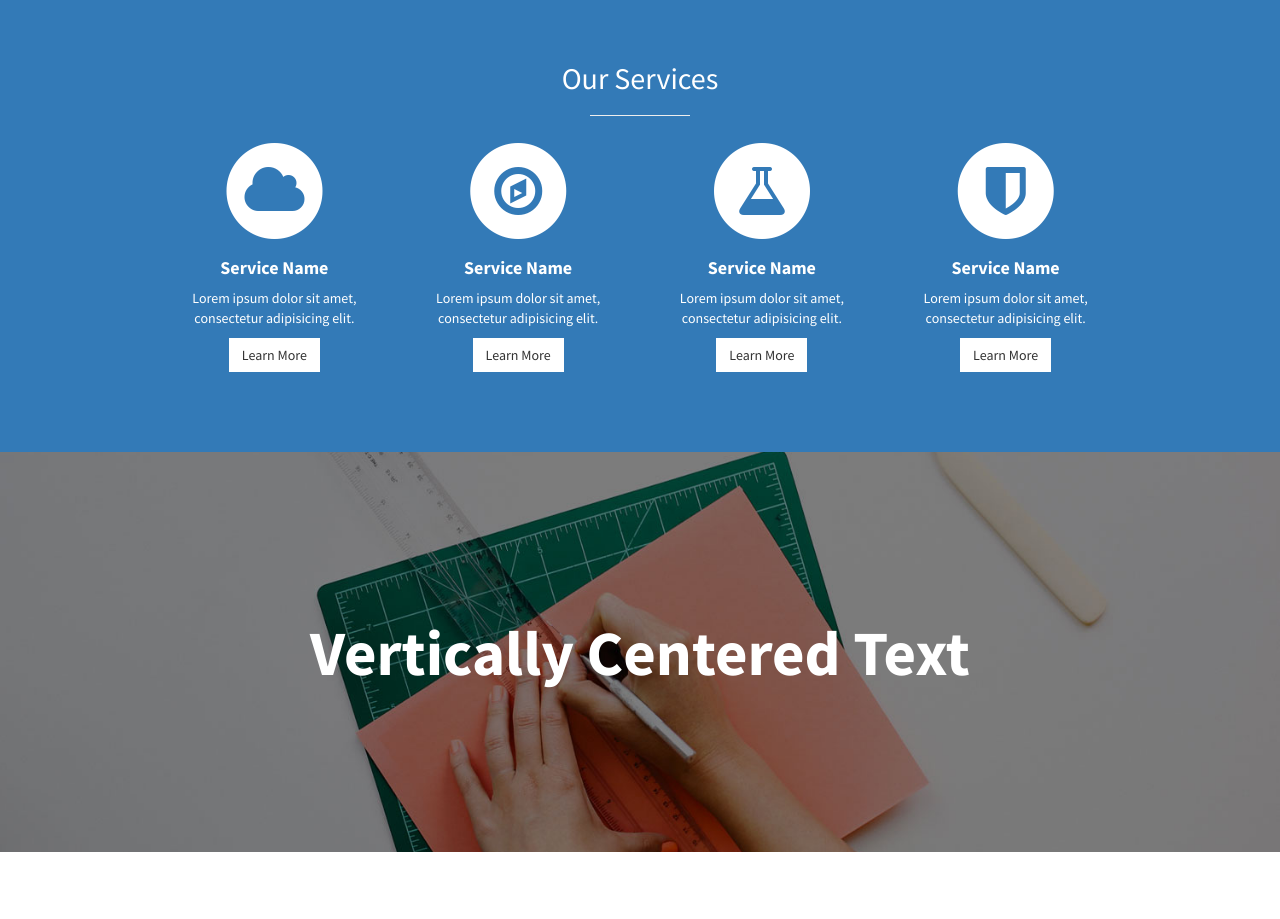
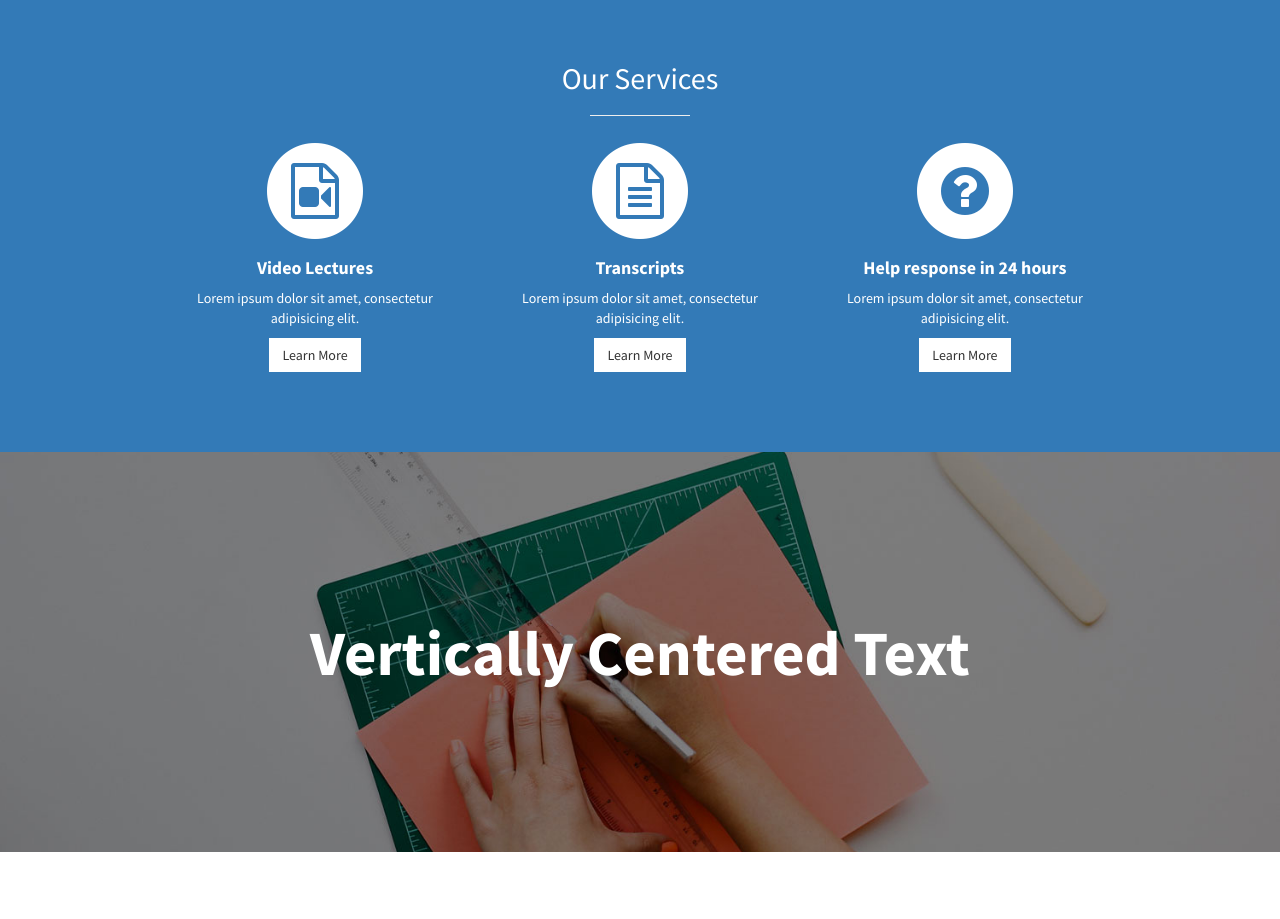
Before and after one commit to litwinski/LandingPageTheme, a plain HTML site: page index.html in a window 1280 px wide. Shown: the part 1020-1939 px from the top of the page. Drawn offline with Linux system fonts and the light colour scheme.

Commit message:
editing the services section with bootstrap and fontawesome

```diff
--- a/index.html
+++ b/index.html
@@ -91,58 +91,46 @@
                     <h2>Our Services</h2>
                     <hr class="small">
                     <div class="row">
-                        <div class="col-md-3 col-sm-6">
+                        <div class="col-md-4">
                             <div class="service-item">
                                 <span class="fa-stack fa-4x">
                                 <i class="fa fa-circle fa-stack-2x"></i>
-                                <i class="fa fa-cloud fa-stack-1x text-primary"></i>
+                                <i class="fa fa-file-video-o fa-stack-1x text-primary"></i>
                             </span>
                                 <h4>
-                                    <strong>Service Name</strong>
+                                    <strong>Video Lectures</strong>
                                 </h4>
                                 <p>Lorem ipsum dolor sit amet, consectetur adipisicing elit.</p>
                                 <a href="#" class="btn btn-light">Learn More</a>
                             </div>
                         </div>
-                        <div class="col-md-3 col-sm-6">
+                        <div class="col-md-4">
                             <div class="service-item">
                                 <span class="fa-stack fa-4x">
                                 <i class="fa fa-circle fa-stack-2x"></i>
-                                <i class="fa fa-compass fa-stack-1x text-primary"></i>
+                                <i class="fa fa-file-text-o fa-stack-1x text-primary"></i>
                             </span>
                                 <h4>
-                                    <strong>Service Name</strong>
+                                    <strong>Transcripts</strong>
                                 </h4>
                                 <p>Lorem ipsum dolor sit amet, consectetur adipisicing elit.</p>
                                 <a href="#" class="btn btn-light">Learn More</a>
                             </div>
                         </div>
-                        <div class="col-md-3 col-sm-6">
+                        <div class="col-md-4">
                             <div class="service-item">
                                 <span class="fa-stack fa-4x">
                                 <i class="fa fa-circle fa-stack-2x"></i>
-                                <i class="fa fa-flask fa-stack-1x text-primary"></i>
+                                <i class="fa fa-question-circle fa-stack-1x text-primary"></i>
                             </span>
                                 <h4>
-                                    <strong>Service Name</strong>
+                                    <strong>Help response in 24 hours</strong>
                                 </h4>
                                 <p>Lorem ipsum dolor sit amet, consectetur adipisicing elit.</p>
                                 <a href="#" class="btn btn-light">Learn More</a>
                             </div>
                         </div>
-                        <div class="col-md-3 col-sm-6">
-                            <div class="service-item">
-                                <span class="fa-stack fa-4x">
-                                <i class="fa fa-circle fa-stack-2x"></i>
-                                <i class="fa fa-shield fa-stack-1x text-primary"></i>
-                            </span>
-                                <h4>
-                                    <strong>Service Name</strong>
-                                </h4>
-                                <p>Lorem ipsum dolor sit amet, consectetur adipisicing elit.</p>
-                                <a href="#" class="btn btn-light">Learn More</a>
-                            </div>
-                        </div>
+
                     </div>
                     <!-- /.row (nested) -->
                 </div>
```
